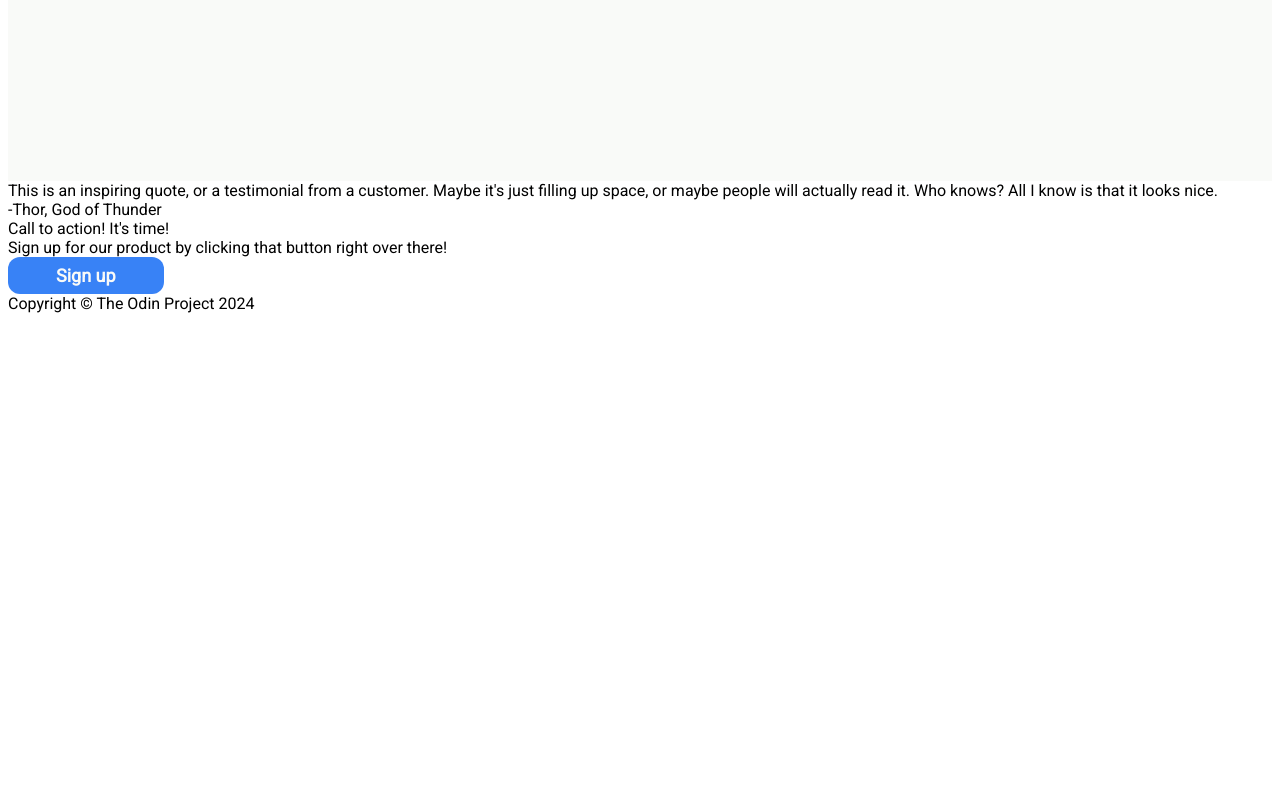
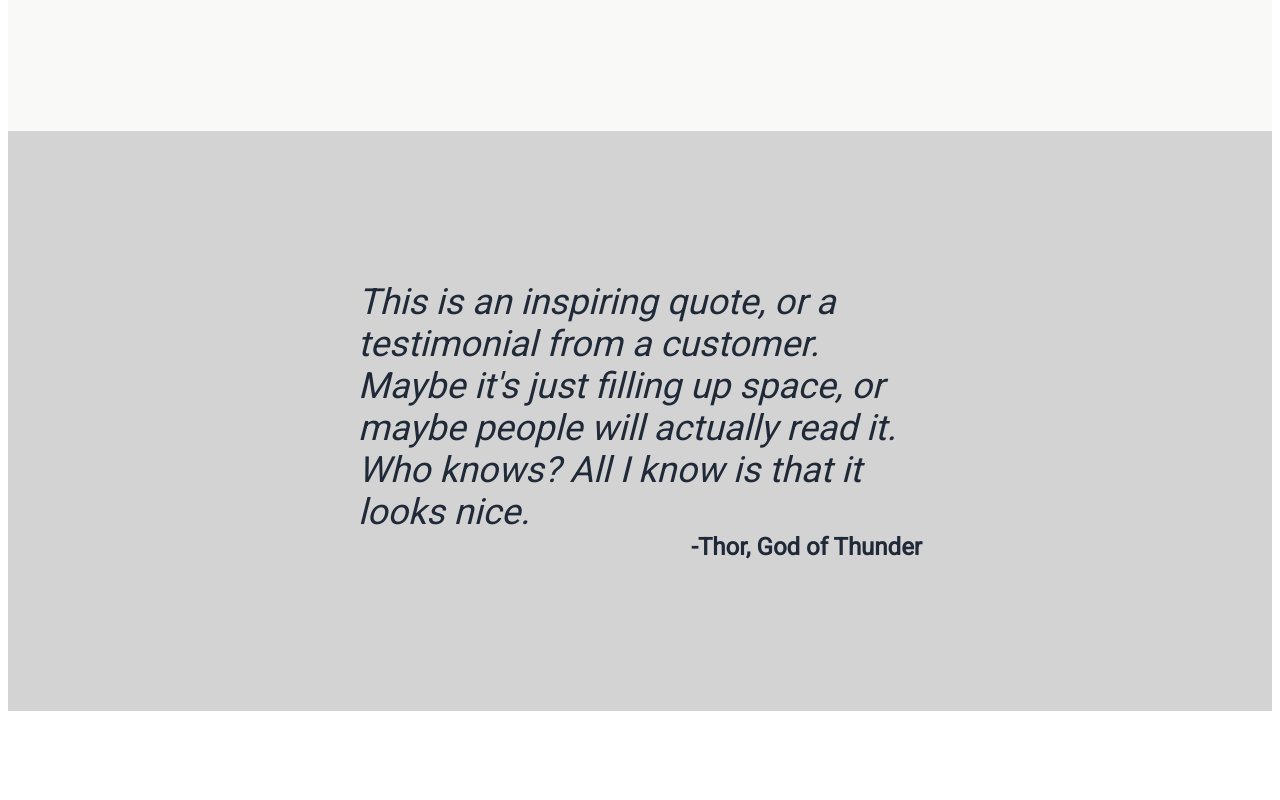
Before and after one commit to kniknakk-jj/flex-website, a plain HTML site: page index.html in a window 1280 px wide. Shown: the part 860-1660 px from the top of the page. Before the commit the page ends 1181 px from the top, so only its background shows below. Drawn offline with Linux system fonts and the light colour scheme.

Commit message:
flex website
finished the css and flex work on the style.css sheet.

```diff
--- a/index.html
+++ b/index.html
@@ -24,7 +24,7 @@
             <div class="lefttop">
                 <div class="title"> This website is awesome</div>
                 <div class="content1">This website has some subtext that goes here inder the main title. It's a smaller font and the color is lower contrast</div>
-                <button>Sign up</button>
+                <button class="tbutton">Sign up</button>
             </div>
             <div class="topimg"> this is a placeholder for an image</div>
         </div>
@@ -63,10 +63,10 @@
     <div class="bottomcard">
         <div class="call">
             <div class="calltext">
-                <div class="callbold">Call to action! It's time!</div>
-                <div class="callsmall">Sign up for our product by clicking that button right over there!</div>
+                <div class="thorbold">Call to action! It's time!</div>
+                <div class="thorsmall">Sign up for our product by clicking that button right over there!</div>
             </div>
-            <button>Sign up</button>
+            <button class="bbottom">Sign up</button>
         </div>
     </div>
 
--- a/style.css
+++ b/style.css
@@ -54,7 +54,7 @@ a {
     flex-direction: column;
 }
 
-button {
+.tbutton {
     background: #3882f6;
     color: #f9faf8;
     border-radius: 12px;
@@ -88,7 +88,7 @@ button {
     gap: 40px;
     padding-left: 350px;
     padding-right: 350px;
-    padding-bottom: 200px;
+    padding-bottom: 150px;
 }
 
 .tmimgs {
@@ -119,3 +119,68 @@ button {
     border-color: #3882f6;
     border-radius: 12px;
 }
+
+.middlecard {
+    display: flex;
+    background: lightgray;
+    flex-direction: column;
+    padding: 150px 350px 150px 350px;
+}
+
+.mtext {
+    font-size: 36px;
+    font-style: italic;
+    color: #1f2937;
+    display: flex;
+    font-weight: 50;
+ }
+
+ .quote {
+    font-size: 24px;
+    font-weight: 900;
+    color: #1f2937;
+    text-align: right;
+ }
+
+ .bottomcard {
+    display: flex;
+    padding: 150px 350px 150px 350px;
+ }
+
+ .call {
+    display: flex;
+    background: #3882f6;
+    color: #f9faf8;
+    width: 900px;
+    height: 200px;
+    border-radius: 12px;
+    justify-content: space-around;
+    align-items: center;
+
+ }
+
+ .bbottom {
+    border-style: solid;
+    border-color: #f9faf8;
+    border-width: 1px;
+    border-radius: 12px;
+    background-color: #3882f6;
+    padding: 8px 40px 8px 40px;
+    color: #f9faf8;
+    font-size: 18px;
+    font-weight: 900;
+ }
+
+ .thorbold {
+    font-weight: 900;
+    font-size: 24px;
+ }
+
+ .footer {
+    background-color: #1f2937;
+    color: #f9faf8;
+    display: flex;
+    justify-content: center;
+    align-items: center;
+    padding: 50px;
+ }
```
